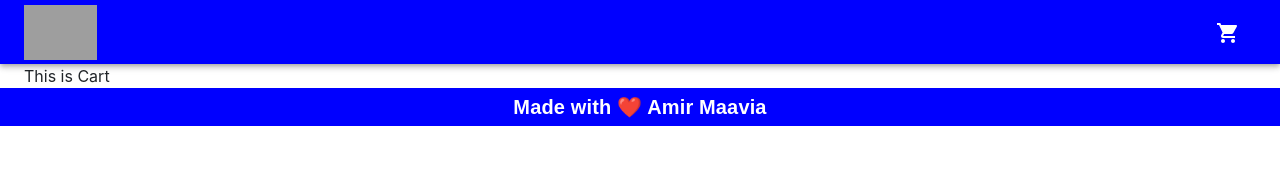
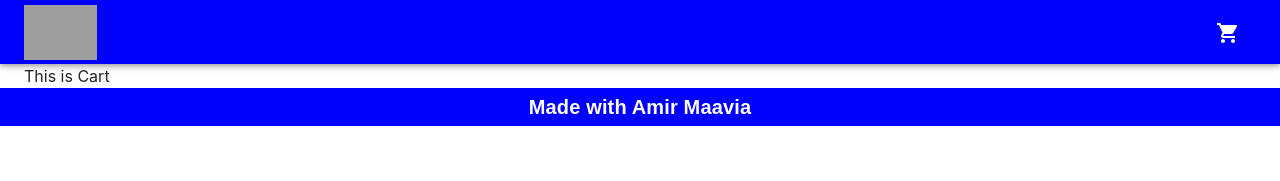
Before and after one commit to amirmaavia/store, a React (Create React App) app: page /cart in a window 1280 px wide. Shown: the top 181 px of the page. Built offline with nearby package versions, Linux system fonts and the light colour scheme; grey boxes are pictures that could not be loaded.

Commit message:
Update Footer.js

```diff
--- a/src/components/layout/Footer.js
+++ b/src/components/layout/Footer.js
@@ -20,7 +20,7 @@ function Footer() {
     return (
         <Box className={classes.root}>
             <Typography className={classes.footer} variant="h6">
-                Made with <span role="img" aria-labelledby>❤️</span> Amir Maavia
+                Made with  Amir Maavia
             </Typography>
         </Box>
     )
```
